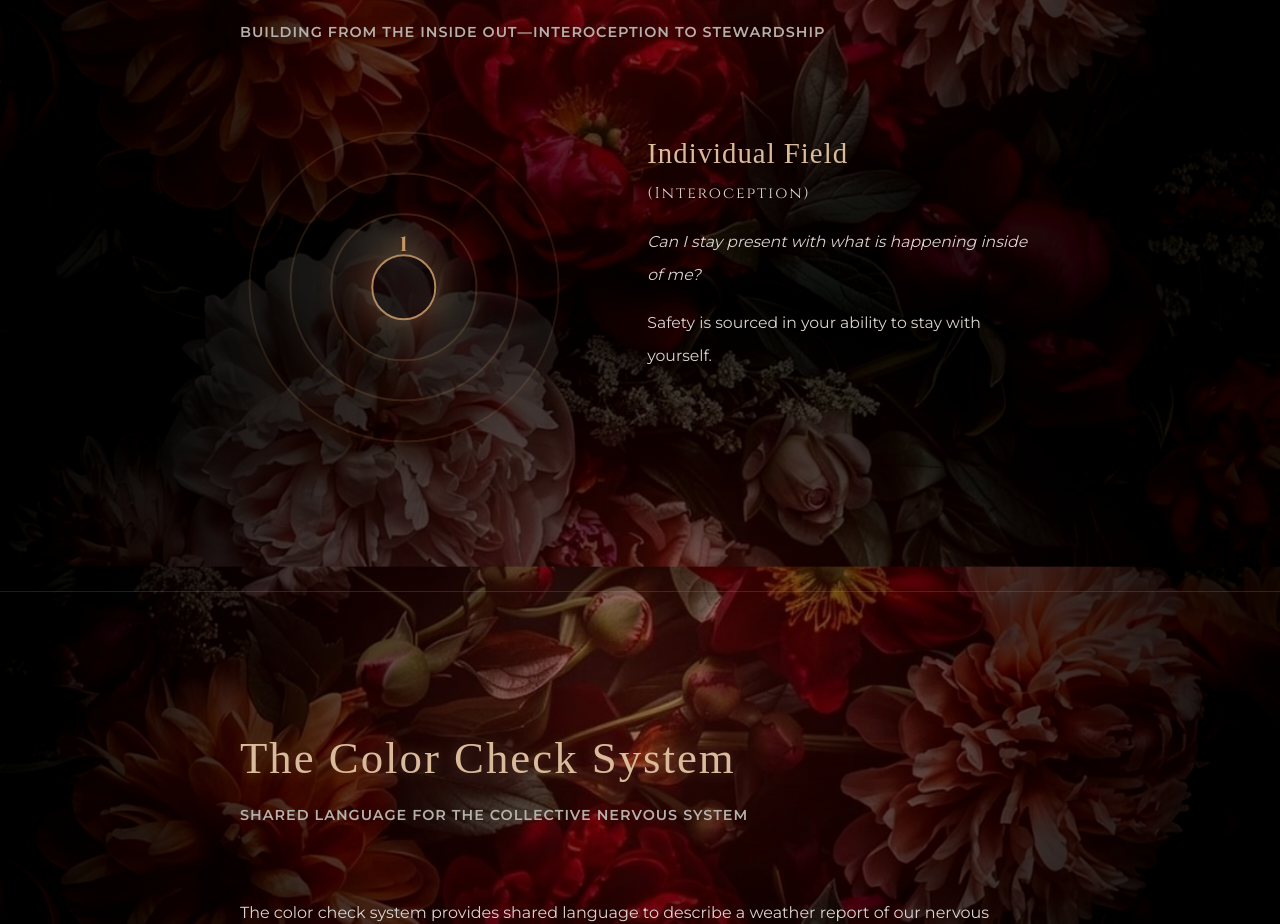
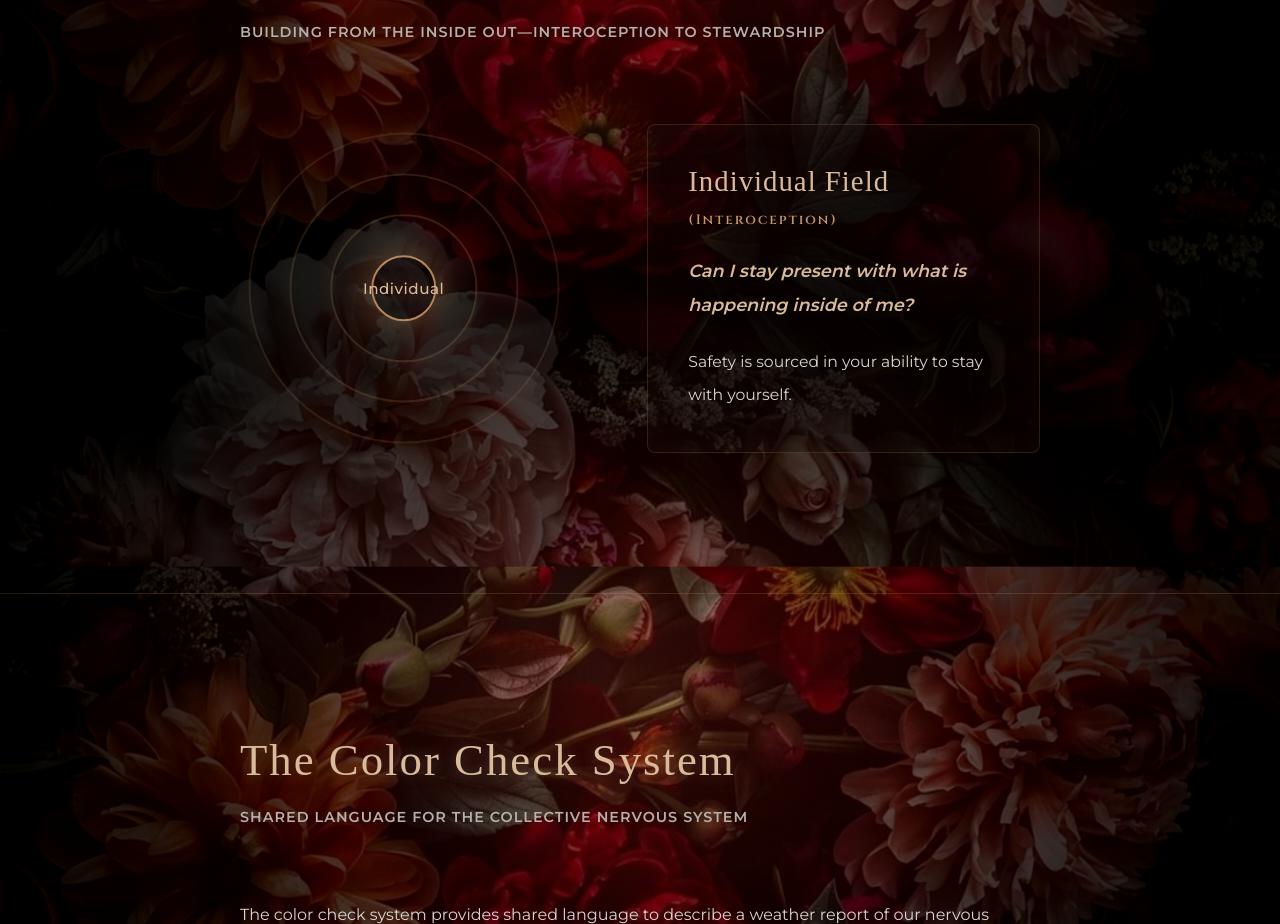
Before and after one commit to alimarie89/REVEL, a React (Vite) app in the folder frontend/: page /team-vision in a window 1280 px wide. Shown: the part 3700-4624 px from the top of the page. Built offline with nearby package versions, Linux system fonts and the light colour scheme.

Commit message:
Refactor: Move Concentric Circles text to detail panel with short ring labels

```diff
--- a/frontend/src/pages/TeamVision.jsx
+++ b/frontend/src/pages/TeamVision.jsx
@@ -112,40 +112,40 @@
                 onClick={() => setActiveCircle('individual')}
                 onMouseEnter={() => setActiveCircle('individual')}
               >
-                <div className="ring-marker">1</div>
+                <div className="ring-label">Individual</div>
               </div>
               <div
                 className={`circle-ring ring-2 ${activeCircle === 'relational' ? 'active' : ''}`}
                 onClick={() => setActiveCircle('relational')}
                 onMouseEnter={() => setActiveCircle('relational')}
               >
-                <div className="ring-marker">2</div>
+                <div className="ring-label">Relational</div>
               </div>
               <div
                 className={`circle-ring ring-3 ${activeCircle === 'group' ? 'active' : ''}`}
                 onClick={() => setActiveCircle('group')}
                 onMouseEnter={() => setActiveCircle('group')}
               >
-                <div className="ring-marker">3</div>
+                <div className="ring-label">Group</div>
               </div>
               <div
                 className={`circle-ring ring-4 ${activeCircle === 'cultural' ? 'active' : ''}`}
                 onClick={() => setActiveCircle('cultural')}
                 onMouseEnter={() => setActiveCircle('cultural')}
               >
-                <div className="ring-marker">4</div>
+                <div className="ring-label">Cultural</div>
               </div>
             </div>
 
-            <div className="circles-content">
-              <div className={`content-item ${activeCircle === 'individual' ? 'active' : ''}`}>
+            <div className="circles-detail-panel">
+              <div className={`detail-content ${activeCircle === 'individual' ? 'active' : ''}`}>
                 <h3>Individual Field</h3>
                 <p className="circle-subheader">(Interoception)</p>
                 <p className="circle-question">Can I stay present with what is happening inside of me?</p>
                 <p className="circle-context">Safety is sourced in your ability to stay with yourself.</p>
               </div>
 
-              <div className={`content-item ${activeCircle === 'relational' ? 'active' : ''}`}>
+              <div className={`detail-content ${activeCircle === 'relational' ? 'active' : ''}`}>
                 <h3>Relational Field</h3>
                 <p className="circle-subheader">(Attunement)</p>
                 <p className="circle-question">Can I stay in real contact with another without performing?</p>
@@ -153,7 +153,7 @@
 something new forms between them.</p>
               </div>
 
-              <div className={`content-item ${activeCircle === 'group' ? 'active' : ''}`}>
+              <div className={`detail-content ${activeCircle === 'group' ? 'active' : ''}`}>
                 <h3>Group Field</h3>
                 <p className="circle-subheader">(Collective Attunement)</p>
                 <p className="circle-question">What does it take for a group to stay coherent under pressure?</p>
@@ -161,7 +161,7 @@
 the field holds.</p>
               </div>
 
-              <div className={`content-item ${activeCircle === 'cultural' ? 'active' : ''}`}>
+              <div className={`detail-content ${activeCircle === 'cultural' ? 'active' : ''}`}>
                 <h3>Cultural Field</h3>
                 <p className="circle-subheader">(Stewardship)</p>
                 <p className="circle-question">How do I carry what I practice here into the world?</p>
--- a/frontend/src/styles/TeamVision.css
+++ b/frontend/src/styles/TeamVision.css
@@ -365,32 +365,42 @@
   box-shadow: 0 0 40px rgba(212, 165, 116, 0.4);
 }
 
-/* Ring markers (1, 2, 3, 4) */
-.ring-marker {
+/* Ring labels (Individual, Relational, Group, Cultural) */
+.ring-label {
   position: absolute;
-  top: -25px;
+  top: 50%;
   left: 50%;
-  transform: translateX(-50%);
-  font-family: 'Cinzel', serif;
-  font-size: 1.3rem;
-  font-weight: 700;
-  color: var(--gold);
-  text-shadow: 0 0 15px rgba(212, 165, 116, 0.4);
+  transform: translate(-50%, -50%);
+  font-family: 'Montserrat', sans-serif;
+  font-size: 0.95rem;
+  font-weight: 500;
+  color: var(--gold-light);
+  text-align: center;
   opacity: 0;
   transition: opacity 0.4s ease;
+  letter-spacing: 0.5px;
 }
 
-.circle-ring:hover .ring-marker {
+.circle-ring:hover .ring-label {
   opacity: 1;
 }
 
-/* CONTENT AREA */
-.circles-content {
+.circle-ring.active .ring-label {
+  opacity: 1;
+}
+
+/* DETAIL PANEL */
+.circles-detail-panel {
   position: relative;
   min-height: 300px;
+  padding: 40px;
+  border: 1px solid rgba(212, 165, 116, 0.2);
+  border-radius: 8px;
+  background: rgba(32, 20, 20, 0.4);
+  box-shadow: inset 0 0 30px rgba(212, 165, 116, 0.05);
 }
 
-.content-item {
+.detail-content {
   position: absolute;
   opacity: 0;
   pointer-events: none;
@@ -398,13 +408,14 @@
   transform: translateY(10px);
 }
 
-.content-item:first-child {
+.detail-content:first-child {
   opacity: 1;
   pointer-events: auto;
   transform: translateY(0);
+  position: relative;
 }
 
-.content-item h3 {
+.detail-content h3 {
   font-family: 'Laluxess Serif', serif;
   font-size: 1.8rem;
   font-weight: 400;
@@ -413,7 +424,7 @@
   letter-spacing: 1px;
 }
 
-.circle-subheader {
+.detail-content .circle-subheader {
   font-family: 'Cinzel', serif;
   font-size: 0.85rem;
   color: var(--gold);
@@ -422,7 +433,7 @@
   margin: 0 0 20px;
 }
 
-.circle-question {
+.detail-content .circle-question {
   font-size: 1.1rem;
   font-weight: 600;
   color: var(--gold-light);
@@ -431,7 +442,7 @@
   font-style: italic;
 }
 
-.circle-context {
+.detail-content .circle-context {
   font-size: 0.98rem;
   line-height: 2.1;
   color: var(--text-light);
@@ -439,11 +450,7 @@
   margin: 0;
 }
 
-.circle-context:last-of-type {
-  margin-bottom: 0;
-}
-
-.content-item p {
+.detail-content p {
   margin: 0 0 15px;
   line-height: 2.1;
   color: var(--text-light);
@@ -451,7 +458,7 @@
   font-weight: 300;
 }
 
-.content-item p:last-child {
+.detail-content p:last-child {
   margin-bottom: 0;
 }
 
@@ -462,15 +469,16 @@
   box-shadow: 0 0 50px rgba(212, 165, 116, 0.6);
 }
 
-.circle-ring.active .ring-marker {
+.circle-ring.active .ring-label {
   opacity: 1;
-  text-shadow: 0 0 25px rgba(212, 165, 116, 0.8);
+  text-shadow: 0 0 20px rgba(212, 165, 116, 0.6);
 }
 
-.content-item.active {
+.detail-content.active {
   opacity: 1;
   pointer-events: auto;
   transform: translateY(0);
+  position: relative;
 }
 
 .color-check-system {
@@ -960,6 +968,11 @@
     max-width: 300px;
   }
 
+  .circles-detail-panel {
+    padding: 30px;
+    min-height: 280px;
+  }
+
   .circle-number {
     font-size: 3rem;
   }
@@ -1117,6 +1130,11 @@
 
   .circles-rings {
     max-width: 220px;
+  }
+
+  .circles-detail-panel {
+    padding: 25px;
+    min-height: 270px;
   }
 
   .circle-ring.ring-1 {
```
